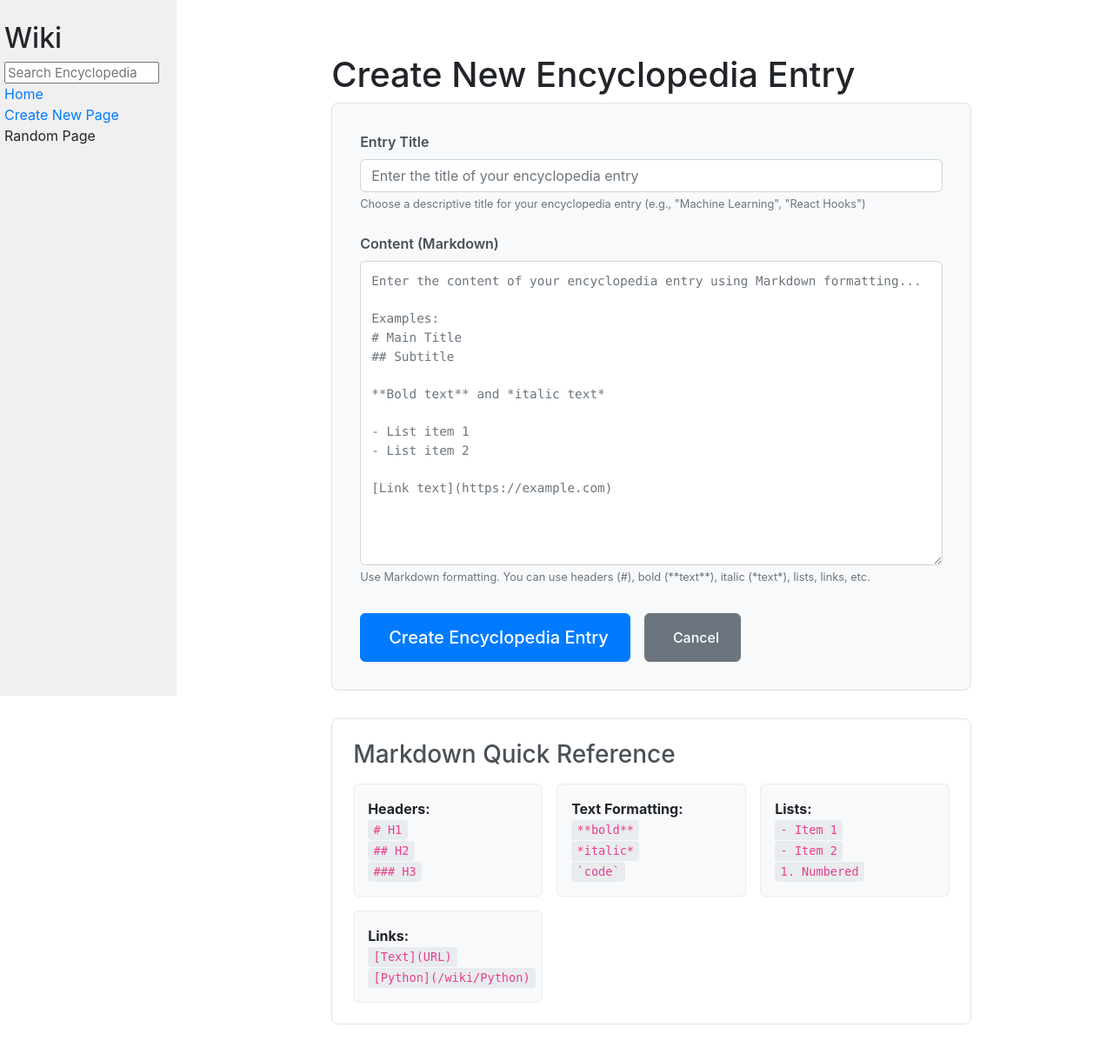
After one commit to JuniorSEVERE-WEB/wiki1, a Django app: page /create in a window 1280 px wide. The commit adds this page. Shown: the whole page at 87% size. Run offline with Django 3.2, Linux system fonts and the light colour scheme; some libraries are stand-ins or nearby versions.

Commit message:
Implement Create New Page functionality
- Add functional 'Create New Page' link in sidebar
- Create /create route and create_page view
- Build comprehensive create.html template with form
- Add title and content (Markdown) input fields
- Implement complete validation (required fields, duplicate detection)
- Save new entries to disk using util.save_entry()
- Redirect to newly created page after successful save
- Display error messages for validation failures
- Preserve form data on errors for better UX
- Include Markdown help guide and styled interface
- Add cancel button and form actions

```diff
--- /dev/null
+++ b/encyclopedia/templates/encyclopedia/create.html
@@ -0,0 +1,247 @@
+{% extends "encyclopedia/layout.html" %}
+
+{% block title %}
+    Create New Page
+{% endblock %}
+
+{% block body %}
+    <div class="create-page">
+        <h1>Create New Encyclopedia Entry</h1>
+
+        {% if messages %}
+            <div class="messages">
+                {% for message in messages %}
+                    <div class="alert alert-{{ message.tags }} alert-dismissible fade show" role="alert">
+                        {{ message }}
+                        <button type="button" class="close" data-dismiss="alert" aria-label="Close">
+                            <span aria-hidden="true">&times;</span>
+                        </button>
+                    </div>
+                {% endfor %}
+            </div>
+        {% endif %}
+
+        <form method="post" class="create-form">
+            {% csrf_token %}
+
+            <div class="form-group">
+                <label for="title" class="form-label">Entry Title</label>
+                <input
+                    type="text"
+                    class="form-control"
+                    id="title"
+                    name="title"
+                    placeholder="Enter the title of your encyclopedia entry"
+                    value="{{ title|default:'' }}"
+                    required
+                >
+                <small class="form-text text-muted">
+                    Choose a descriptive title for your encyclopedia entry (e.g., "Machine Learning", "React Hooks")
+                </small>
+            </div>
+
+            <div class="form-group">
+                <label for="content" class="form-label">Content (Markdown)</label>
+                <textarea
+                    class="form-control content-textarea"
+                    id="content"
+                    name="content"
+                    rows="15"
+                    placeholder="Enter the content of your encyclopedia entry using Markdown formatting...
+
+Examples:
+# Main Title
+## Subtitle
+
+**Bold text** and *italic text*
+
+- List item 1
+- List item 2
+
+[Link text](https://example.com)"
+                    required>{{ content|default:'' }}</textarea>
+                <small class="form-text text-muted">
+                    Use Markdown formatting. You can use headers (#), bold (**text**), italic (*text*), lists, links, etc.
+                </small>
+            </div>
+
+            <div class="form-actions">
+                <button type="submit" class="btn btn-primary btn-lg">
+                    <i class="fas fa-save"></i> Create Encyclopedia Entry
+                </button>
+                <a href="{% url 'index' %}" class="btn btn-secondary">
+                    <i class="fas fa-times"></i> Cancel
+                </a>
+            </div>
+        </form>
+
+        <div class="markdown-help">
+            <h3>Markdown Quick Reference</h3>
+            <div class="help-grid">
+                <div class="help-item">
+                    <strong>Headers:</strong><br>
+                    <code># H1</code><br>
+                    <code>## H2</code><br>
+                    <code>### H3</code>
+                </div>
+                <div class="help-item">
+                    <strong>Text Formatting:</strong><br>
+                    <code>**bold**</code><br>
+                    <code>*italic*</code><br>
+                    <code>`code`</code>
+                </div>
+                <div class="help-item">
+                    <strong>Lists:</strong><br>
+                    <code>- Item 1</code><br>
+                    <code>- Item 2</code><br>
+                    <code>1. Numbered</code>
+                </div>
+                <div class="help-item">
+                    <strong>Links:</strong><br>
+                    <code>[Text](URL)</code><br>
+                    <code>[Python](/wiki/Python)</code>
+                </div>
+            </div>
+        </div>
+    </div>
+
+    <style>
+        .create-page {
+            max-width: 800px;
+            margin: 0 auto;
+            padding: 2rem;
+        }
+
+        .create-form {
+            background-color: #f8f9fa;
+            padding: 2rem;
+            border-radius: 0.5rem;
+            border: 1px solid #dee2e6;
+            margin-bottom: 2rem;
+        }
+
+        .form-group {
+            margin-bottom: 1.5rem;
+        }
+
+        .form-label {
+            font-weight: 600;
+            color: #495057;
+            margin-bottom: 0.5rem;
+        }
+
+        .form-control {
+            border-radius: 0.375rem;
+            border: 1px solid #ced4da;
+            padding: 0.75rem;
+        }
+
+        .form-control:focus {
+            border-color: #007bff;
+            box-shadow: 0 0 0 0.2rem rgba(0, 123, 255, 0.25);
+        }
+
+        .content-textarea {
+            font-family: 'Monaco', 'Menlo', 'Ubuntu Mono', monospace;
+            font-size: 0.9rem;
+            line-height: 1.5;
+        }
+
+        .form-actions {
+            display: flex;
+            gap: 1rem;
+            margin-top: 2rem;
+        }
+
+        .btn {
+            padding: 0.75rem 1.5rem;
+            border-radius: 0.375rem;
+            text-decoration: none;
+            display: inline-flex;
+            align-items: center;
+            gap: 0.5rem;
+            border: 1px solid;
+            cursor: pointer;
+            font-weight: 500;
+            transition: all 0.2s;
+        }
+
+        .btn-primary {
+            background-color: #007bff;
+            color: white;
+            border-color: #007bff;
+        }
+
+        .btn-primary:hover {
+            background-color: #0056b3;
+            border-color: #0056b3;
+            text-decoration: none;
+            color: white;
+        }
+
+        .btn-secondary {
+            background-color: #6c757d;
+            color: white;
+            border-color: #6c757d;
+        }
+
+        .btn-secondary:hover {
+            background-color: #545b62;
+            border-color: #545b62;
+            text-decoration: none;
+            color: white;
+        }
+
+        .markdown-help {
+            background-color: white;
+            border: 1px solid #dee2e6;
+            border-radius: 0.5rem;
+            padding: 1.5rem;
+        }
+
+        .markdown-help h3 {
+            color: #495057;
+            margin-bottom: 1rem;
+        }
+
+        .help-grid {
+            display: grid;
+            grid-template-columns: repeat(auto-fit, minmax(200px, 1fr));
+            gap: 1rem;
+        }
+
+        .help-item {
+            background-color: #f8f9fa;
+            padding: 1rem;
+            border-radius: 0.375rem;
+            border: 1px solid #e9ecef;
+        }
+
+        .help-item code {
+            background-color: #e9ecef;
+            padding: 0.2rem 0.4rem;
+            border-radius: 0.25rem;
+            font-family: monospace;
+            font-size: 0.85rem;
+        }
+
+        .alert {
+            border-radius: 0.375rem;
+            padding: 0.75rem 1rem;
+            margin-bottom: 1rem;
+            border: 1px solid;
+        }
+
+        .alert-error {
+            background-color: #f8d7da;
+            border-color: #f5c6cb;
+            color: #721c24;
+        }
+
+        .alert-success {
+            background-color: #d4edda;
+            border-color: #c3e6cb;
+            color: #155724;
+        }
+    </style>
+{% endblock %}
--- a/encyclopedia/templates/encyclopedia/layout.html
+++ b/encyclopedia/templates/encyclopedia/layout.html
@@ -19,7 +19,7 @@
                     <a href="{% url 'index' %}">Home</a>
                 </div>
                 <div>
-                    Create New Page
+                    <a href="{% url 'create' %}">Create New Page</a>
                 </div>
                 <div>
                     Random Page
--- a/encyclopedia/urls.py
+++ b/encyclopedia/urls.py
@@ -5,5 +5,6 @@ from . import views
 urlpatterns = [
     path("", views.index, name="index"),
     path("search", views.search, name="search"),
+    path("create", views.create_page, name="create"),
     path("wiki/<str:title>", views.entry, name="entry")
 ]
--- a/encyclopedia/views.py
+++ b/encyclopedia/views.py
@@ -1,5 +1,6 @@
 from django.shortcuts import render, redirect
 from django.http import Http404
+from django.contrib import messages
 
 from . import util
 
@@ -37,6 +38,42 @@ def search(request):
     })
 
 
+def create_page(request):
+    if request.method == "POST":
+        title = request.POST.get('title', '').strip()
+        content = request.POST.get('content', '').strip()
+
+        if not title:
+            messages.error(request, "Title is required.")
+            return render(request, "encyclopedia/create.html", {
+                'content': content
+            })
+
+        if not content:
+            messages.error(request, "Content is required.")
+            return render(request, "encyclopedia/create.html", {
+                'title': title
+            })
+
+        # Vérifier si l'entrée existe déjà
+        if util.get_entry(title) is not None:
+            messages.error(request, f"An encyclopedia entry with the title '{title}' already exists.")
+            return render(request, "encyclopedia/create.html", {
+                'title': title,
+                'content': content
+            })
+
+        # Sauvegarder la nouvelle entrée
+        util.save_entry(title, content)
+        messages.success(request, f"Encyclopedia entry '{title}' has been created successfully!")
+
+        # Rediriger vers la nouvelle page créée
+        return redirect('entry', title=title)
+
+    # GET request - afficher le formulaire vide
+    return render(request, "encyclopedia/create.html")
+
+
 def entry(request, title):
     content = util.get_entry(title)
     if content is None:
```
